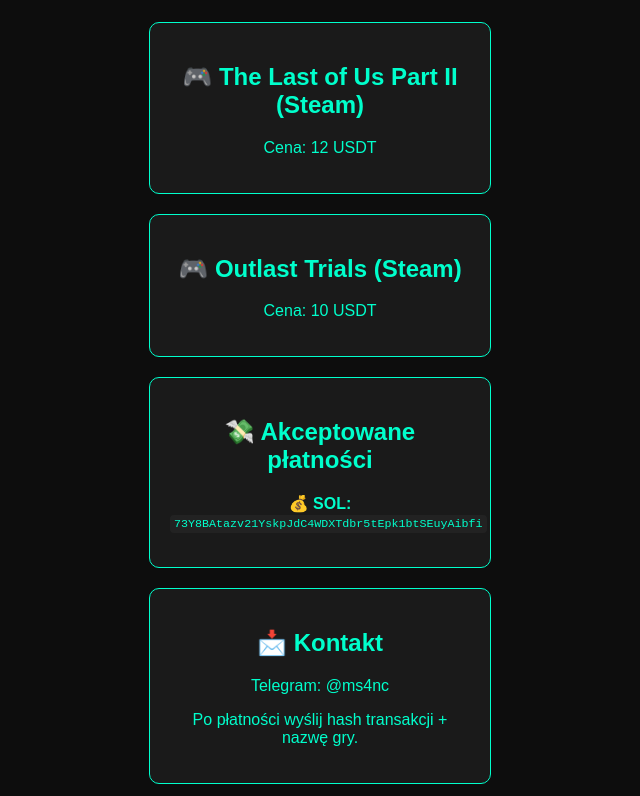
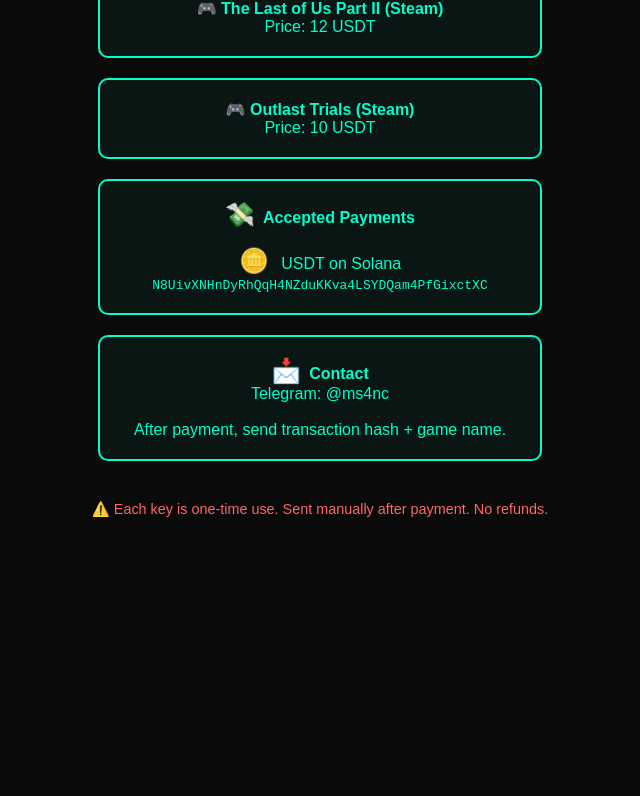
Before and after one commit to ms4nc/cryptogameshop, a plain HTML site: page index.html in a window 1280 px wide. Shown: the part 130-926 px from the top of the page, without its empty margins (320-960 px from the left). After the commit the page ends 800 px from the top, so only its background shows below. Drawn offline with Linux system fonts and the light colour scheme.

Commit message:
index.html

```diff
--- a/index.html
+++ b/index.html
@@ -1,65 +1,119 @@
 <!DOCTYPE html>
-<html lang="pl">
+<html lang="en">
 <head>
   <meta charset="UTF-8" />
-  <meta name="viewport" content="width=device-width, initial-scale=1.0"/>
+  <meta name="viewport" content="width=device-width, initial-scale=1.0" />
   <title>Crypto Game Shop</title>
   <style>
     body {
-      background-color: #0d0d0d;
+      background-color: #0a0a0a;
       color: #00ffcc;
       font-family: 'Arial', sans-serif;
       text-align: center;
-      padding: 40px;
+      margin: 0;
+      padding: 0;
+      animation: fadeIn 1.5s ease-in;
     }
+
     h1 {
-      font-size: 2.5em;
-      margin-bottom: 30px;
+      font-size: 2.5rem;
+      margin-top: 30px;
+      animation: glow 2s infinite alternate;
     }
-    .card {
-      background: #1a1a1a;
-      border: 1px solid #00ffcc;
+
+    .container {
+      display: flex;
+      flex-direction: column;
+      align-items: center;
+      gap: 20px;
+      margin-top: 30px;
+    }
+
+    .box {
+      border: 2px solid #00ffcc;
       padding: 20px;
-      margin: 20px auto;
-      width: 300px;
       border-radius: 10px;
+      width: 90%;
+      max-width: 400px;
+      background-color: rgba(0, 255, 204, 0.05);
+      transition: transform 0.3s ease, box-shadow 0.3s ease;
     }
-    code {
-      background-color: #222;
-      padding: 2px 4px;
-      border-radius: 4px;
-      font-size: 0.9em;
+
+    .box:hover {
+      transform: translateY(-5px);
+      box-shadow: 0 0 15px #00ffcc;
     }
+
+    .emoji {
+      font-size: 1.5rem;
+      margin-right: 8px;
+    }
+
+    footer {
+      margin-top: 40px;
+      font-size: 0.9rem;
+      color: #ff6666;
+    }
+
+    @keyframes glow {
+      from {
+        text-shadow: 0 0 5px #00ffcc;
+      }
+      to {
+        text-shadow: 0 0 20px #00ffcc, 0 0 30px #00ffcc;
+      }
+    }
+
+    @keyframes fadeIn {
+      from {
+        opacity: 0;
+        transform: translateY(15px);
+      }
+      to {
+        opacity: 1;
+        transform: translateY(0);
+      }
+    }
+
     a {
       color: #00ffcc;
       text-decoration: none;
+    }
+
+    a:hover {
+      text-decoration: underline;
     }
   </style>
 </head>
 <body>
   <h1>💥 Crypto Game Shop 💥</h1>
 
-  <div class="card">
-    <h2>🎮 The Last of Us Part II (Steam)</h2>
-    <p>Cena: 12 USDT</p>
+  <div class="container">
+    <div class="box">
+      🎮 <strong>The Last of Us Part II (Steam)</strong><br>
+      Price: 12 USDT
     </div>
 
-  <div class="card">
-    <h2>🎮 Outlast Trials (Steam)</h2>
-    <p>Cena: 10 USDT</p>
+    <div class="box">
+      🎮 <strong>Outlast Trials (Steam)</strong><br>
+      Price: 10 USDT
     </div>
 
-  <div class="card">
-    <h2>💸 Akceptowane płatności</h2>
-    <p>💰 <b>SOL:</b> <code>73Y8BAtazv21YskpJdC4WDXTdbr5tEpk1btSEuyAibfi</code></p>
+    <div class="box">
+      <span class="emoji">💸</span><strong>Accepted Payments</strong><br><br>
+      <span class="emoji">🪙</span> USDT on Solana<br>
+      <code>N8UivXNHnDyRhQqH4NZduKKva4LSYDQam4PfGixctXC</code>
     </div>
 
-  <div class="card">
-    <h2>📩 Kontakt</h2>
-    <p>Telegram: <a href="https://t.me/ms4nc">@ms4nc</a></p>
-    <p>Po płatności wyślij hash transakcji + nazwę gry.</p>
+    <div class="box">
+      <span class="emoji">📩</span><strong>Contact</strong><br>
+      Telegram: <a href="https://t.me/ms4nc" target="_blank">@ms4nc</a><br><br>
+      After payment, send transaction hash + game name.
+    </div>
   </div>
 
-  <p style="margin-top: 40px; font-size: 0.8em;">⚠️ Konta są jednorazowe, wysyłane ręcznie po płatności. Brak zwrotów.</p>
+  <footer>
+    ⚠️ Each key is one-time use. Sent manually after payment. No refunds.
+  </footer>
 </body>
 </html>
```
Lines whose indentation alone changed are shown as unchanged.
